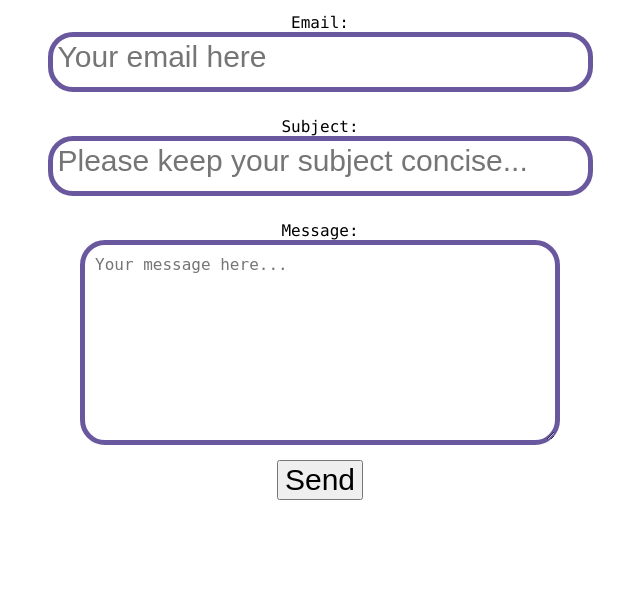
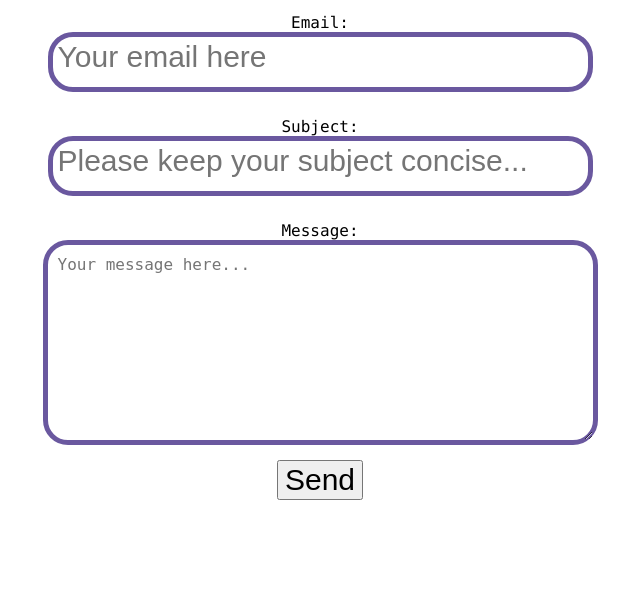
Before and after one commit to SCCapstone/Social-Monomania, a Django app: page /contact/ in a window 1280 px wide. Shown: the part 472-1080 px from the top of the page, without its empty margins (320-960 px from the left). Run offline with Django 3.2, Linux system fonts and the light colour scheme.

Commit message:
Updated message box width to be uniform with email and subject

```diff
--- a/assets/css/main.css
+++ b/assets/css/main.css
@@ -132,7 +132,7 @@ margin-bottom: 10px;
 	border: 5px solid #6A589F;
     border-radius: 25px;
     font-size: 16px;
-    width: 450px;
+    width: 525px;
     height: 175px;
     outline: none;
     padding: 10px;
```
